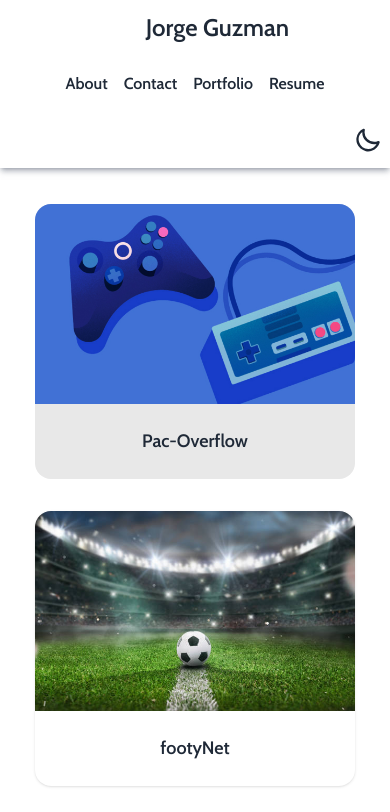
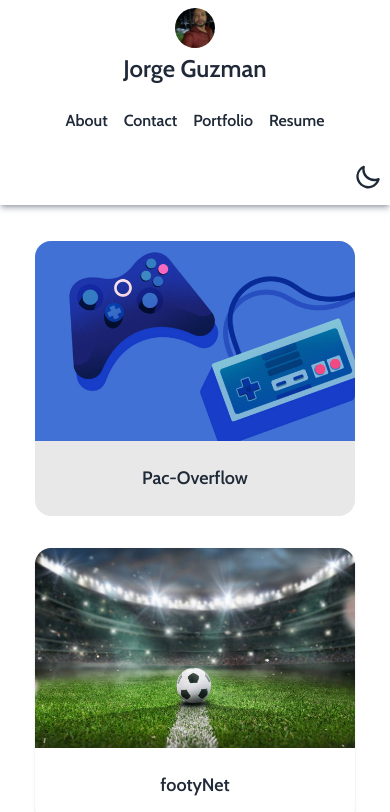
Before and after one commit to JGuzman87/jorge-portfolio, a Next.js app: page /portfolio in a window 390 px wide. Shown: the top 812 px of the page. Built offline with nearby package versions, Linux system fonts and the light colour scheme.

Commit message:
chaged styling on cards

```diff
--- a/src/app/portfolio/page.tsx
+++ b/src/app/portfolio/page.tsx
@@ -1,11 +1,45 @@
 "use client"
-import React from 'react'
+import { useState, useEffect } from 'react'
 import Link from 'next/link';
-import Transition from '@/components/Transition';
+
 
 const Portfolio = () => {
+
+  // State to track whether the portfolio content is still loading
+  const [isLoading, setIsLoading] = useState(true);
+
+  // useEffect hook to simulate loading behavior on component mount
+  useEffect(() => {
+    // Set a timeout to simulate loading delay (e.g., fetching data)
+    const timer = setTimeout(() => {
+      // After delay, set isLoading to false to indicate loading is complete
+      setIsLoading(false);
+    }, 1000); // 1 second delay
+
+    // Cleanup function to clear the timer if component unmounts before timeout
+    return () => clearTimeout(timer);
+  }, []);
+
+  // Conditional rendering: show skeleton cards as placeholders while loading
+  if (isLoading) {
+    // Show 4 skeleton cards as placeholders while loading
+    return (
+
+      <div className="grid grid-cols-1 sm:grid-cols-2 lg:grid-cols-3 gap-8 justify-items-center p-9">
+        {[1, 2, 3, 4].map((i) => (
+          <div key={i} className="card bg-base-200 w-80 p-4">
+            <div className="skeleton h-48 w-full mb-4"></div>
+            <div className="skeleton h-6 w-3/4 mx-auto mb-2"></div>
+            <div className="skeleton h-4 w-1/2 mx-auto"></div>
+          </div>
+        ))}
+      </div>
+    );
+  }
+
+  // Final return block: renders the portfolio content once loading is complete
   return (
-    <Transition>
+
       <div className="cards-container grid grid-cols-1 sm:grid-cols-2 lg:grid-cols-3 gap-8 justify-items-center p-9">
         <Link href="https://pac-overflow.onrender.com/api/posts/">
           <div className="card bg-base-200 w-80 justify-self-center">
@@ -48,7 +82,7 @@ const Portfolio = () => {
           </div>
         </Link>
       </div>
-    </Transition>
+
   );
 }
 
--- a/src/components/Form.tsx
+++ b/src/components/Form.tsx
@@ -45,7 +45,7 @@ export default function Form({ submit, change, form }: FormProps) {
         required
       ></textarea>
       <button
-        className="btn btn-neutral btn-wide" type="submit"
+        className="btn btn-neutral btn-wide transition-all" type="submit"
       >
         Submit
       </button>
--- a/src/components/Nav.tsx
+++ b/src/components/Nav.tsx
@@ -8,14 +8,14 @@ const Nav = () => {
   const navItems: string[] = ['about', 'contact', 'portfolio', 'resume']
   return (
     <nav className="nav-container shadow-md shadow-gray-500/50 grid grid-cols-1 md:grid-cols-3 gap-4 p-2 ">
-      <div className="flex justify-center text-center avatar">
+      <div className="flex flex-col md:flex-row justify-center text-center avatar">
         <div className=" fring-offset-base-100 w-10  rounded-full  ">
           <Image
             src="/MIAMIBG.JPEG"
             alt="profile image"
             height={100}
             width={100}
-            className="hidden md:block"
+
           />
         </div>
         <Link href={"/"}>
```
